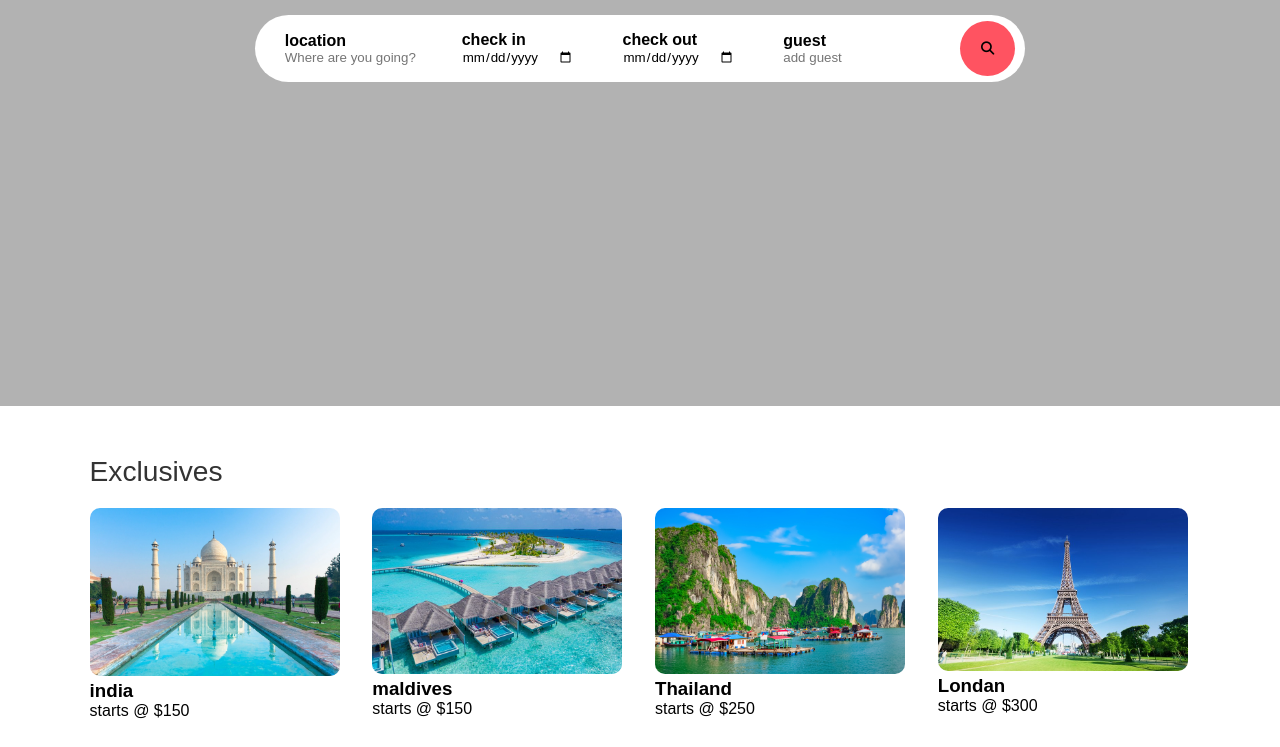
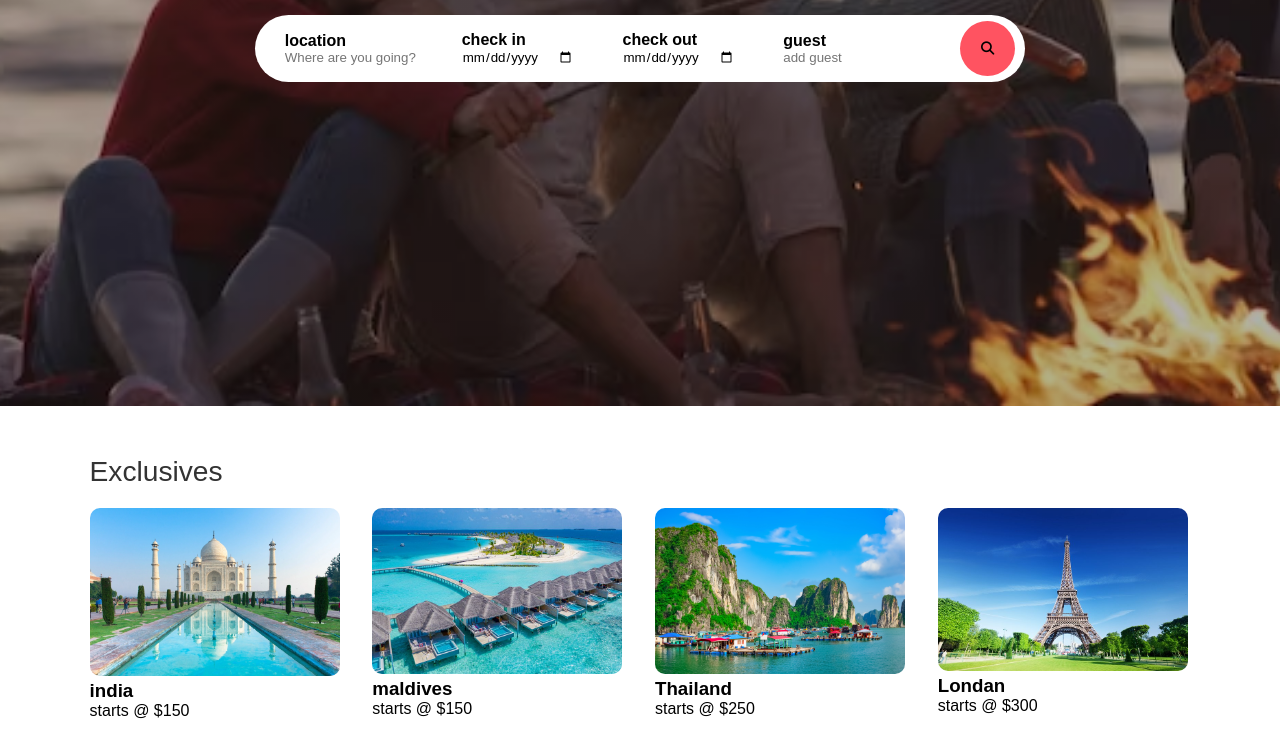
Before and after one commit to vrushti-sangani/travel-website, a plain HTML site: page index.html in a window 1280 px wide. Shown: the part 394-1141 px from the top of the page. Drawn offline with Linux system fonts and the light colour scheme; the site is published under a folder, as on GitHub Pages, so addresses that start at the root find nothing.

Commit message:
Update style.css

```diff
--- a/style.css
+++ b/style.css
@@ -8,7 +8,7 @@
 .header{
     min-height: 100vh;
     width: 100%;
-    background-image: linear-gradient(rgba(0,0,0,0.3),rgba(0,0,0,0.3)),url(/photos/travel\ bgc.png);
+    background-image: linear-gradient(rgba(0,0,0,0.3),rgba(0,0,0,0.3)),url(travel\ bgc.png);
     background-size: cover;
     background-position: center;
     /* background-size: 100% 100%; */
```
